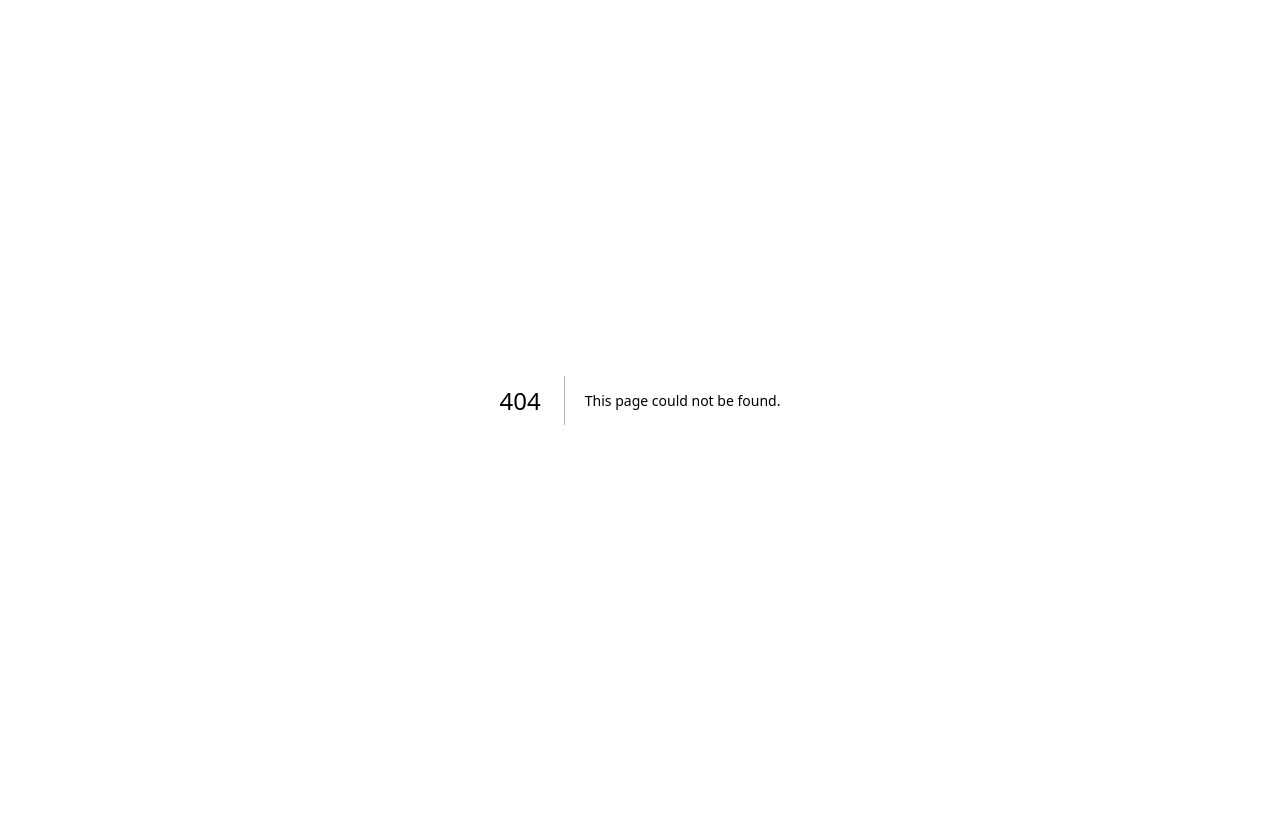
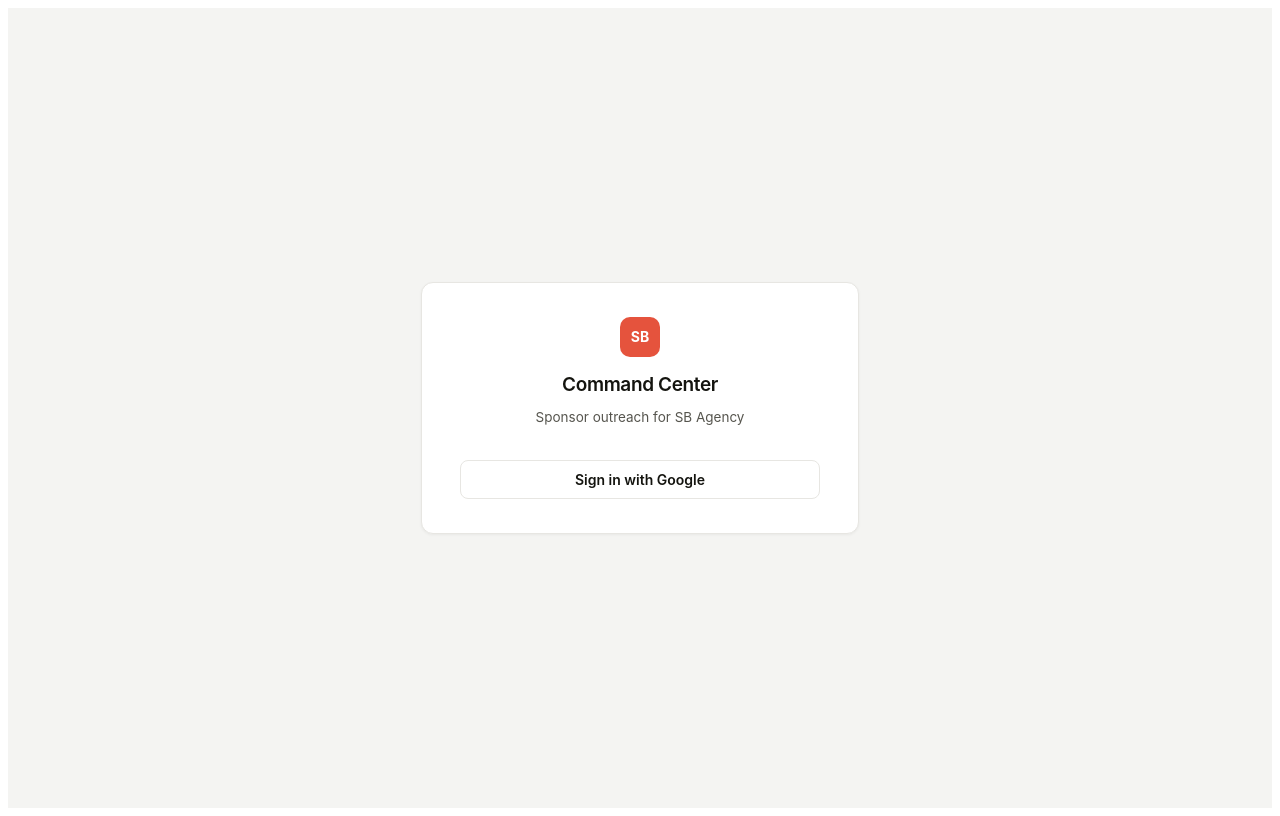
Before and after one commit to zadegan1515-arch/SBDigitaldashboard, a Next.js app: page /signin in a window 1280 px wide. Before the commit this address had no page. Built offline with nearby package versions, Linux system fonts and the light colour scheme.

Commit message:
Add files via upload

```diff
--- /dev/null
+++ b/src/app/signin/page.tsx
@@ -0,0 +1,66 @@
+'use client'
+
+import { signIn } from 'next-auth/react'
+import { useSearchParams } from 'next/navigation'
+import { Suspense } from 'react'
+
+function SignInBox() {
+  const params = useSearchParams()
+  const denied = params.get('error')
+
+  return (
+    <div style={{
+      minHeight: '100vh', display: 'grid', placeItems: 'center',
+      background: '#f4f4f2',
+      fontFamily: '-apple-system, BlinkMacSystemFont, Inter, Segoe UI, Helvetica, Arial, sans-serif',
+      color: '#14140f',
+    }}>
+      <div style={{
+        background: '#fff', border: '1px solid #e7e6e2', borderRadius: 12,
+        padding: '34px 38px', width: 360, textAlign: 'center',
+        boxShadow: '0 1px 3px rgba(20,20,15,.05)',
+      }}>
+        <div style={{
+          width: 40, height: 40, borderRadius: 10, background: '#e5533d', color: '#fff',
+          display: 'grid', placeItems: 'center', fontWeight: 700, fontSize: 14,
+          margin: '0 auto 16px',
+        }}>SB</div>
+
+        <h1 style={{ fontSize: 19, fontWeight: 600, letterSpacing: '-.02em' }}>
+          Command Center
+        </h1>
+        <p style={{ fontSize: 13.5, color: '#56554e', marginTop: 5 }}>
+          Sponsor outreach for SB Agency
+        </p>
+
+        {denied && (
+          <div style={{
+            marginTop: 18, padding: '10px 12px', borderRadius: 8,
+            background: '#f6eceb', color: '#8f342f', fontSize: 12.5, lineHeight: 1.5,
+          }}>
+            That account doesn&rsquo;t have access. Ask Leo to add your email.
+          </div>
+        )}
+
+        <button
+          onClick={() => signIn('google', { callbackUrl: '/app.html' })}
+          style={{
+            marginTop: 22, width: '100%', padding: '10px 16px', borderRadius: 8,
+            border: '1px solid #e7e6e2', background: '#fff', cursor: 'pointer',
+            fontSize: 14, fontWeight: 600, fontFamily: 'inherit', color: '#14140f',
+          }}
+        >
+          Sign in with Google
+        </button>
+      </div>
+    </div>
+  )
+}
+
+export default function SignIn() {
+  return (
+    <Suspense fallback={null}>
+      <SignInBox />
+    </Suspense>
+  )
+}
```
